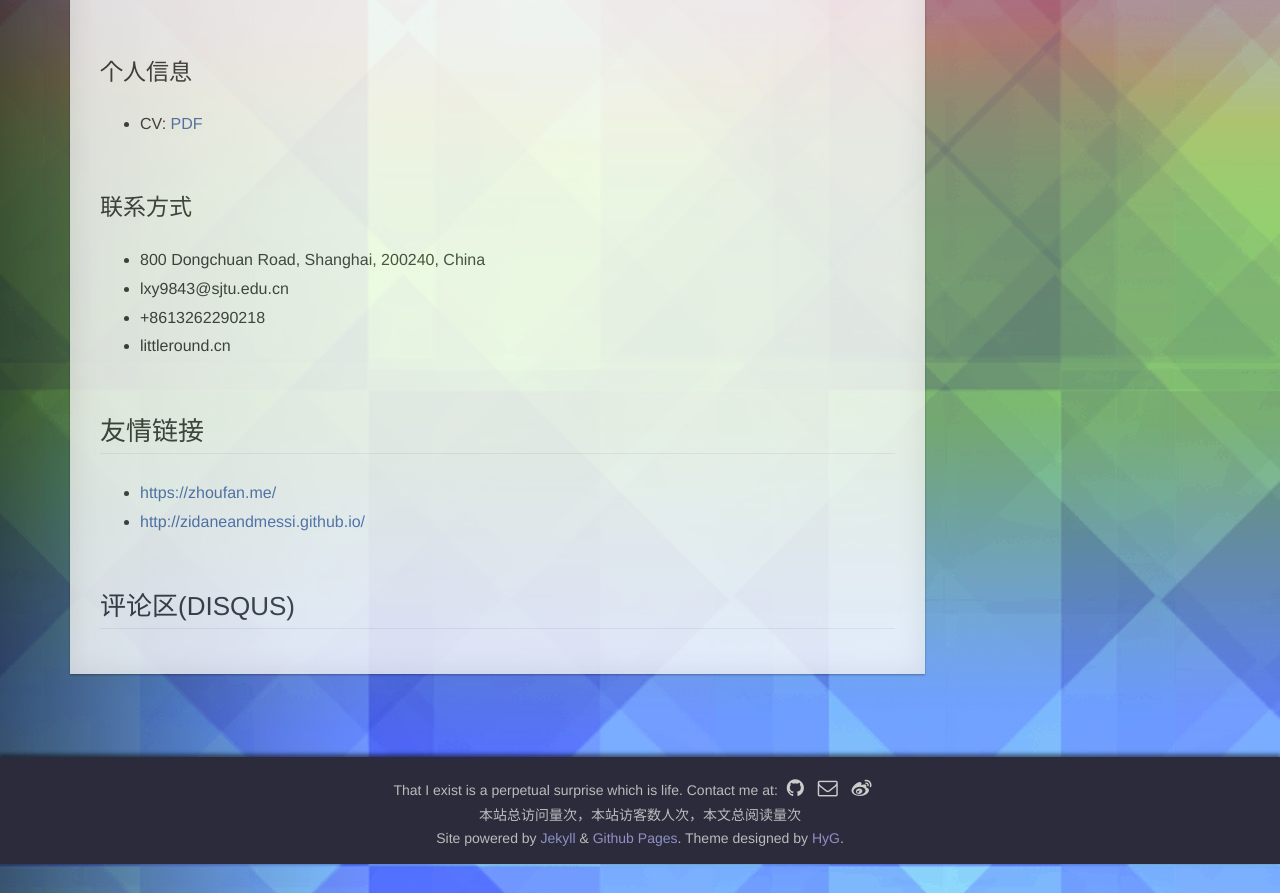
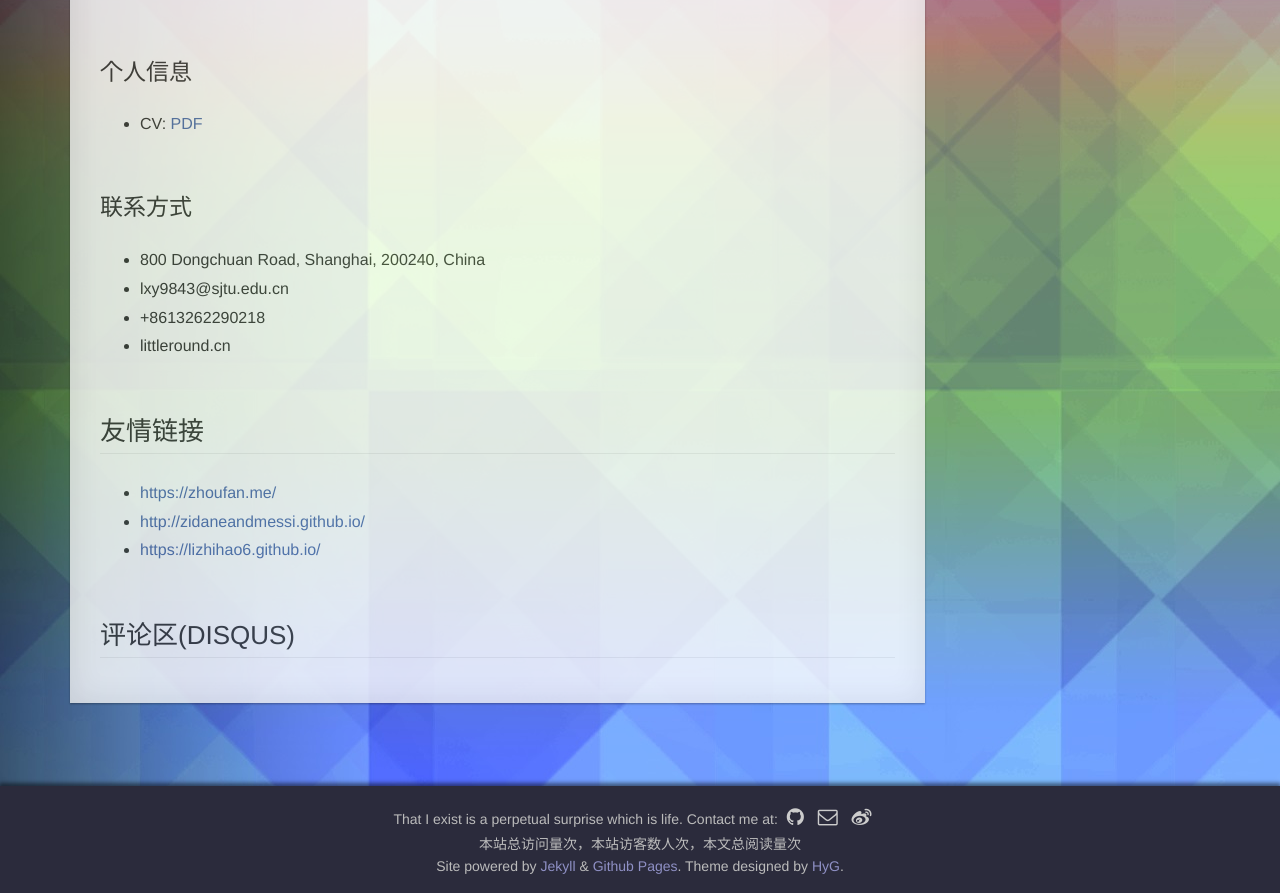
Before and after one commit to camelop/camelop.github.io, a Jekyll site: the page built from page/4about.md, in a window 1280 px wide, cut to the strip 559-1452 px from the top of the page. Built offline with Jekyll 4.4.1, drawn with Linux system fonts in a browser that asks for light colours; comment, search, counter and statistics services are not loaded; a style sheet for code colours, icons or effects is not loaded; some of the changed lines change nothing that is shown.

Commit message:
friend lzh

```diff
--- a/page/4about.md
+++ b/page/4about.md
@@ -33,6 +33,7 @@ I plan to apply for CS PhD programs that starts in Fall 2020.
 
 - [https://zhoufan.me/](https://zhoufan.me/)
 - [http://zidaneandmessi.github.io/](http://zidaneandmessi.github.io/)
+- [https://lizhihao6.github.io/](https://lizhihao6.github.io/)
 
 ## 评论区(DISQUS)
 
```
